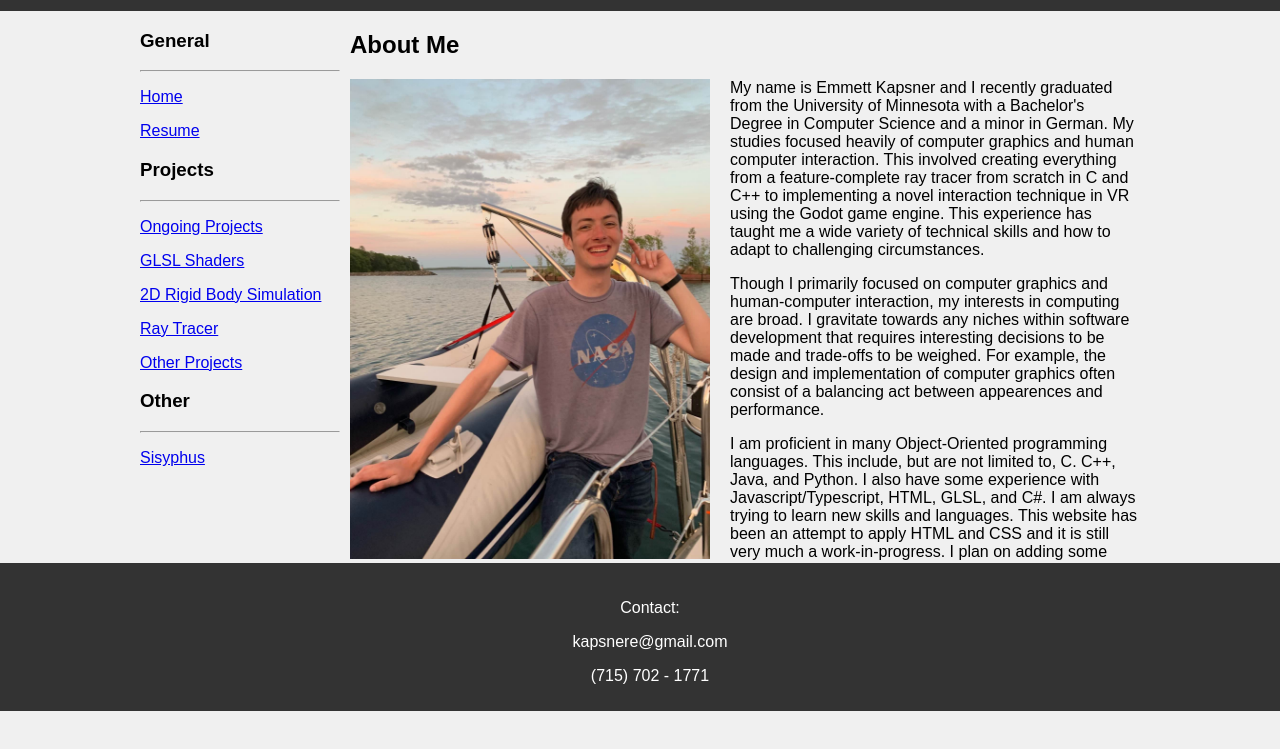
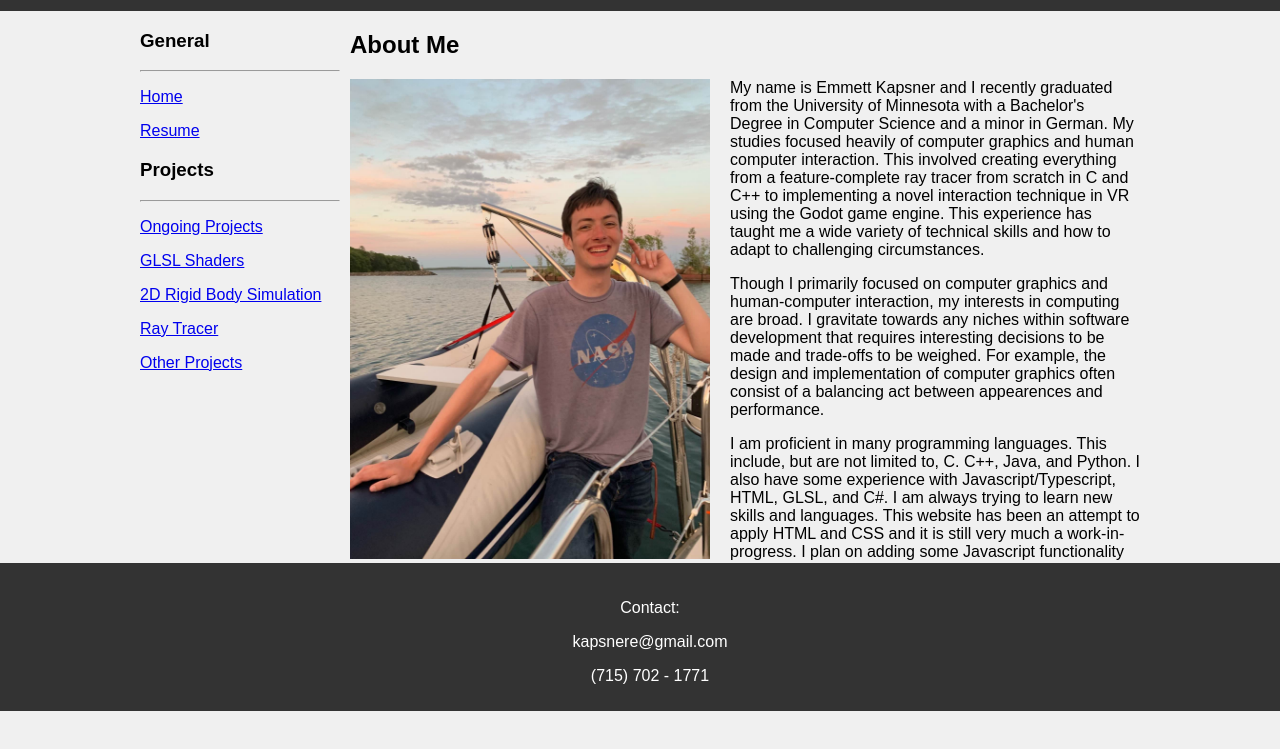
Before and after one commit to kapsn023/Website, a plain HTML site: page pages/index.html in a window 1280 px wide. Shown: the part 89-838 px from the top of the page. Drawn offline with Linux system fonts and the light colour scheme; a script that the page names is missing.

Commit message:
removed Sisyphus

```diff
--- a/pages/index.html
+++ b/pages/index.html
@@ -42,11 +42,6 @@
             <p>
                 <a href="otherprojects.html">Other Projects</a>
             </p>
-            <h3>Other</h3>
-            <hr/>
-            <p>
-                <a href="sisyphus.html">Sisyphus</a>
-            </p>
 
 
         </nav>
@@ -87,7 +82,7 @@
                     balancing act between appearences and performance.
                 </p>
                 <p>
-                    I am proficient in many Object-Oriented programming languages.
+                    I am proficient in many programming languages.
                     This include, but are not limited to, C. C++, Java, and Python. I also
                     have some experience with Javascript/Typescript, HTML, GLSL, and C#.
                     I am always trying to learn new skills and languages. This website has
```
Also changed, not shown: pages/ongoingprojects.html (+1 -5 lines), pages/otherprojects.html (+0 -5 lines), pages/raytracer.html (+0 -5 lines), pages/shaders.html (+0 -5 lines), pages/sim.html (+0 -5 lines).
